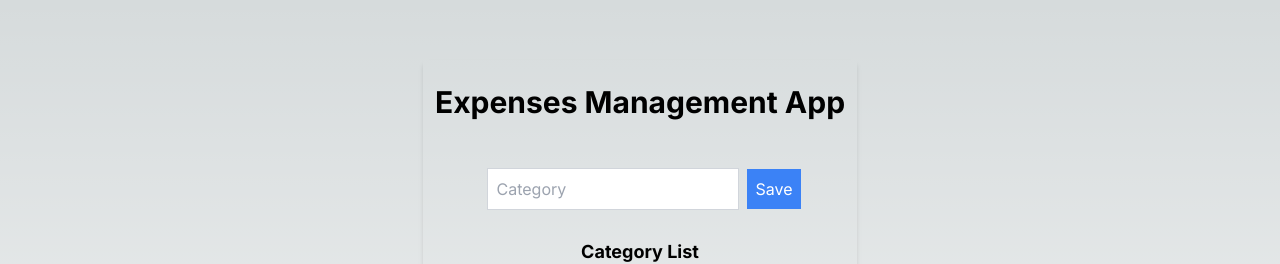
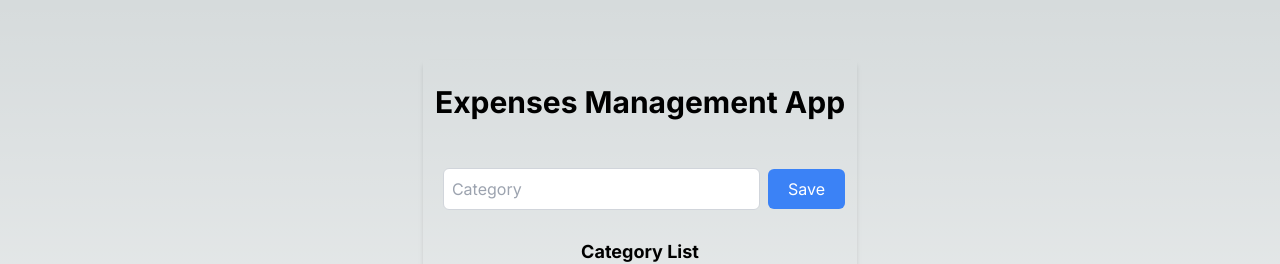
Before and after one commit to sheriffjimoh/expenses-management, a Next.js app: page / in a window 1280 px wide. Shown: the top 264 px of the page. Built offline with nearby package versions, Linux system fonts and the light colour scheme; no server answers; the database is empty.

Commit message:
fix: update

```diff
--- a/src/app/page.tsx
+++ b/src/app/page.tsx
@@ -85,16 +85,16 @@ export default function Home() {
         <h1 className='text-3xl font-bold text-center my-3'>
           Expenses Management App
         </h1>
-        <form className='flex  items-center justify-center mt-10'>
+        <form className='flex  items-center justify-center mt-10 w-full'>
           <input
             type='text'
             placeholder='Category'
-            className='border text-black border-gray-300 p-2 m-2 md:w-auto w-full'
+            className='border text-black border-gray-300 p-2 m-2  w-full rounded-md'
             value={category}
             onChange={(e) => setCategory(e.target.value)}
           />
           <button
-            className='bg-blue-500 text-white  p-2'
+            className='bg-blue-500 text-white  p-2  px-5 rounded-md '
             onClick={(e) => {
               e.preventDefault();
               saveDataToJSON();
```
